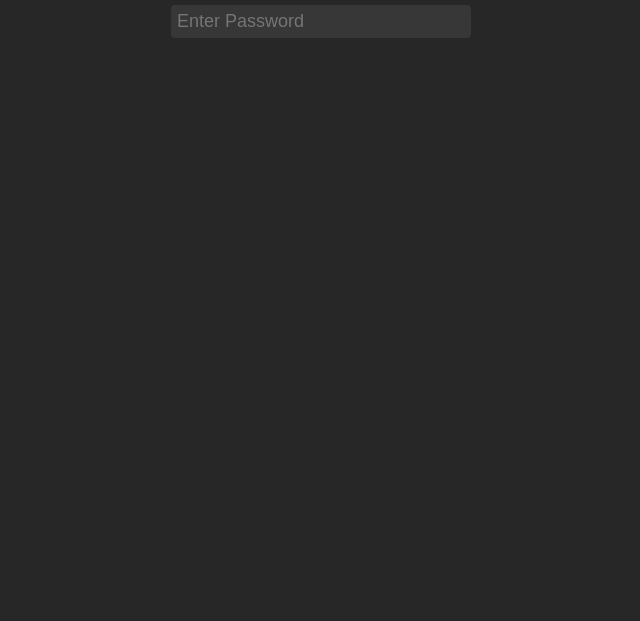
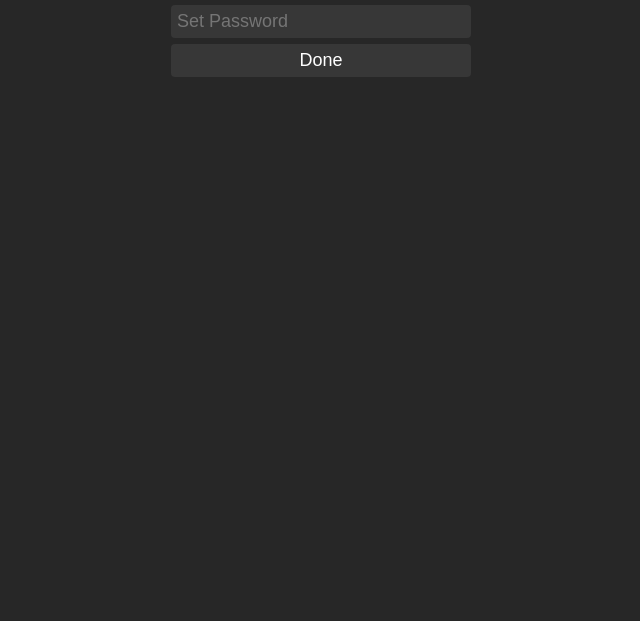
Before and after one commit to adiattri/digi-diary, a plain HTML site: page index.html in a window 1280 px wide. Shown: the part 179-800 px from the top of the page, without its empty margins (319-959 px from the left). Drawn offline with Linux system fonts and the light colour scheme.

Commit message:
core setup

```diff
--- a/index_main.js
+++ b/index_main.js
@@ -12,30 +12,35 @@ if (localStorage.getItem("MyCentralStorage") === null) {
     CentralStorage = JSON.parse(localStorage.getItem("MyCentralStorage"));
 }
 
+
+var allSelectedElements = [
+    'DiaryLoginDiv',
+    'DiaryPasswordInput',
+    'DiarySetPasswordInput',
+    'DiarySetPasswordButton'
+];
+
+var allSelectedElementsDefaultDisplayValues = {};
+
+allSelectedElements.forEach(function (elem) {
+    allSelectedElementsDefaultDisplayValues[elem] = window.getComputedStyle(S(elem), null).getPropertyValue('display');
+});
+
 function S(id) { return document.getElementById(id); }
 
-
 function hideOrShowElements(state) {
-    var allSelectedElements = {
-        'DiaryLoginDiv': 'block',
-        'DiaryPasswordInput': 'block',
-        'DiarySetPasswordInput': 'block',
-        'DiarySetPasswordButton': 'block'
-    };
-
-
-    for (var elem in allSelectedElements) {
+    allSelectedElements.forEach(function (elem) {
         S(elem).style.display = 'none';
-    }
+    });
 
     var allSelectedElementsVisibleState = {
         'SetPassword': ['DiaryLoginDiv', 'DiarySetPasswordInput', 'DiarySetPasswordButton'],
-        'UnlockDiary' : ['DiaryLoginDiv', 'DiaryPasswordInput']
+        'UnlockDiary': ['DiaryLoginDiv', 'DiaryPasswordInput']
     };
 
     allSelectedElementsVisibleState[state].forEach(function (elem) {
-        S(elem).style.display = allSelectedElements[elem];
+        S(elem).style.display = allSelectedElementsDefaultDisplayValues[elem];
     });
+
 }
-
-hideOrShowElements("UnlockDiary");
+hideOrShowElements("SetPassword");
```
Also changed, not shown: index_main.css (line endings or trailing spaces).
